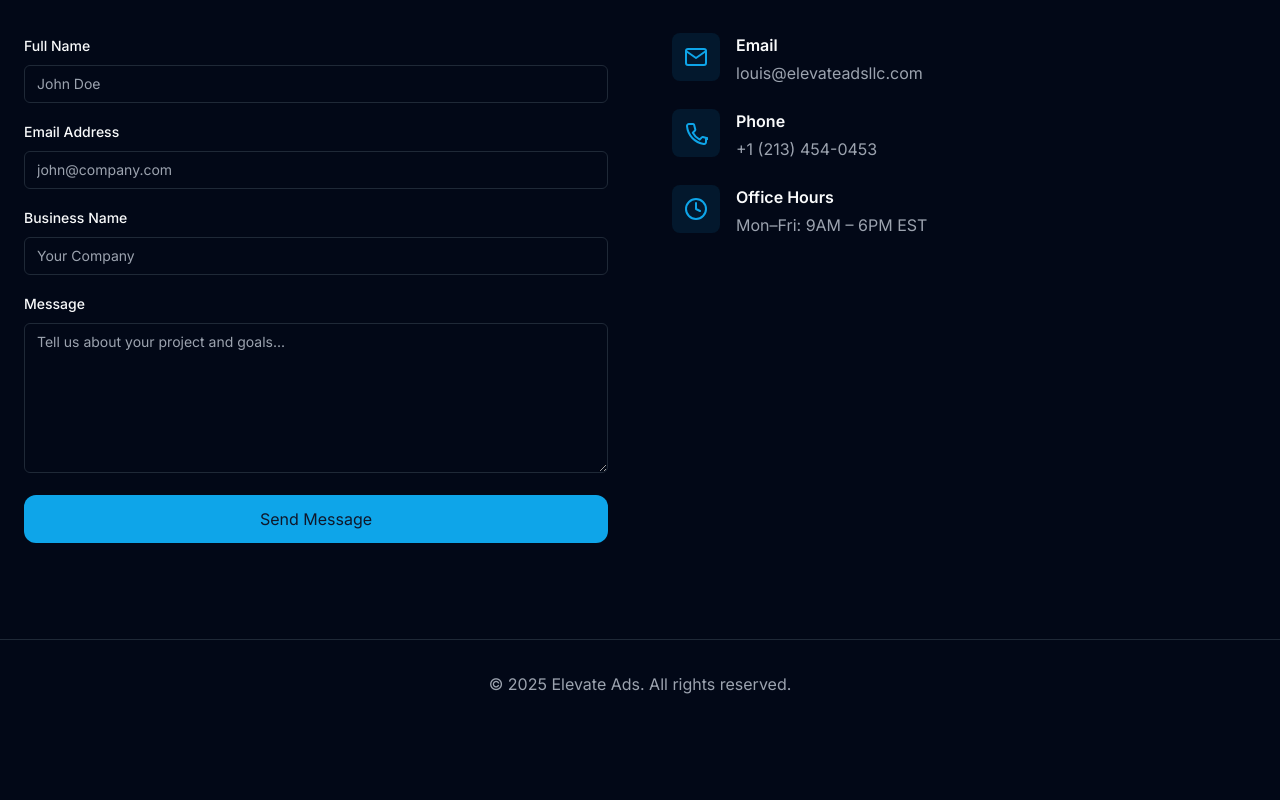
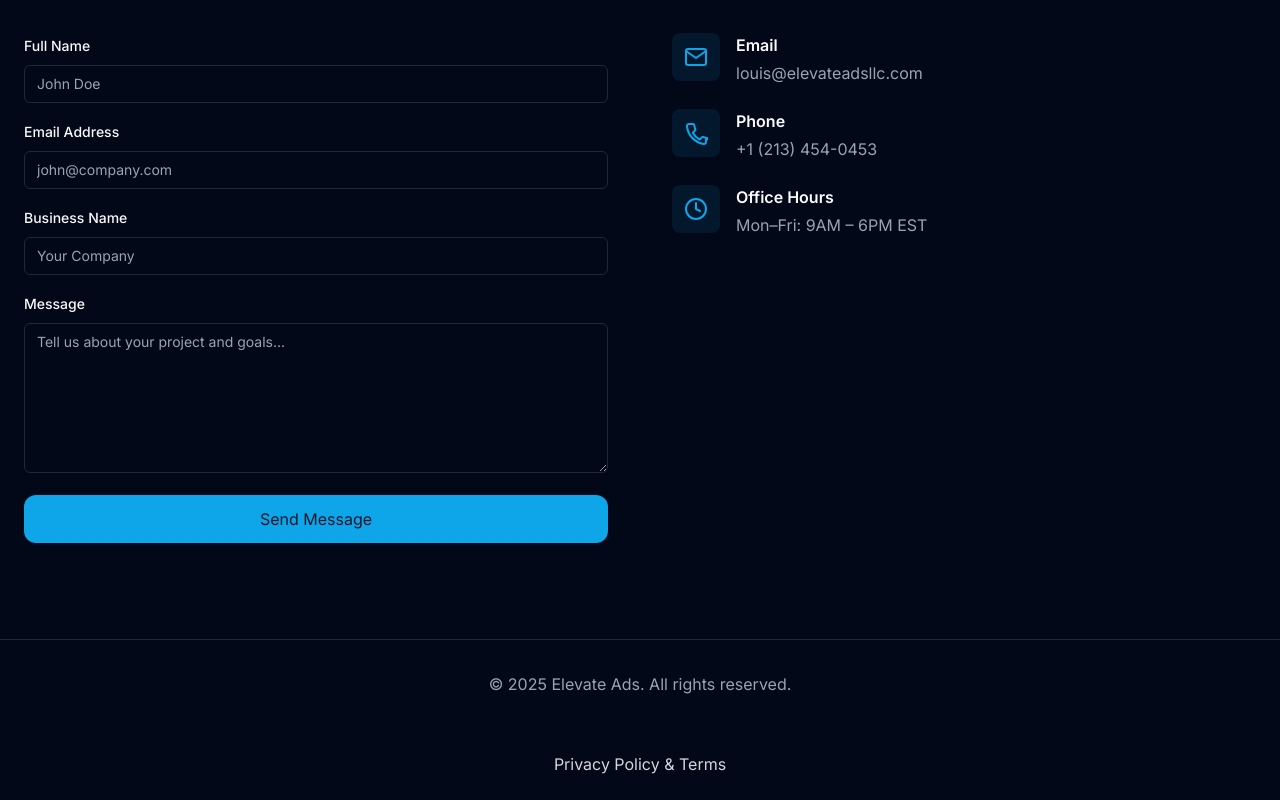
Before and after one commit to ElevateAds/elevateads-website, a plain HTML site: page index.html in a window 1280 px wide. Shown: the part 3462-4262 px from the top of the page. Before the commit the page ends 4190 px from the top, so only its background shows below. Drawn offline with nearby package versions, Linux system fonts and the light colour scheme.

Commit message:
Update index.html
privacy uptades

```diff
--- a/index.html
+++ b/index.html
@@ -1143,5 +1143,8 @@
         );
       }
     </script>
+    <footer style="padding:24px 16px; text-align:center; opacity:.85;">
+  <a href="./privacy.html">Privacy Policy & Terms</a>
+</footer>
   </body>
 </html>
```
